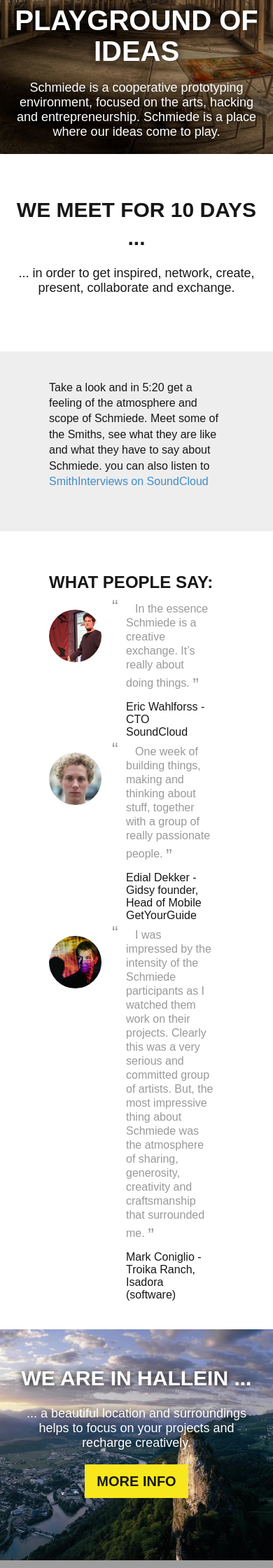
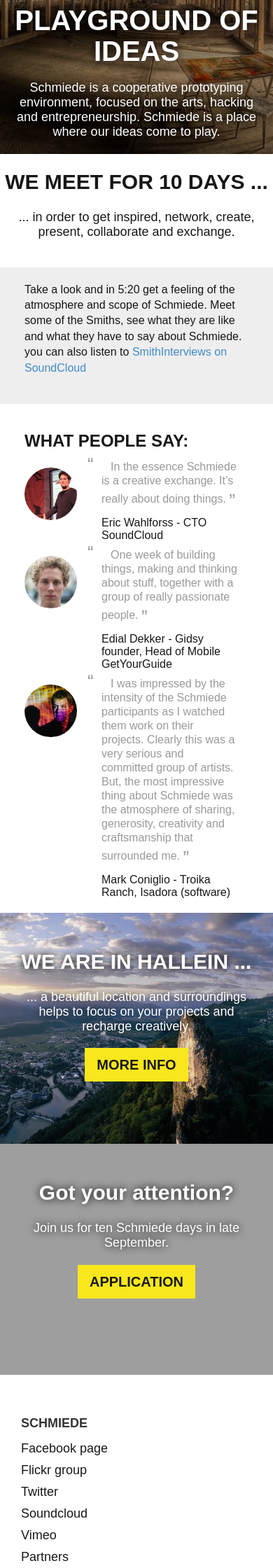
Before and after one commit to philippWassibauer/schmiede_web, a Jekyll site: the page built from index.html, in a window 390 px wide. Shown: the part 394-2634 px from the top of the page at 70% size. Built offline with Jekyll 4.4.1, drawn with Linux system fonts in a browser that asks for light colours; Markdown is read by kramdown in place of the engine named in the settings.

Commit message:
mobile test

```diff
--- a/css/mobile.css
+++ b/css/mobile.css
@@ -9,6 +9,11 @@
 
 .heading-text-section {
   padding: 60px 20px;
+}
+
+.grey-text-section,
+.white-text-section {
+  padding: 20px 5px;
 }
 
 .image-section h2,
```
